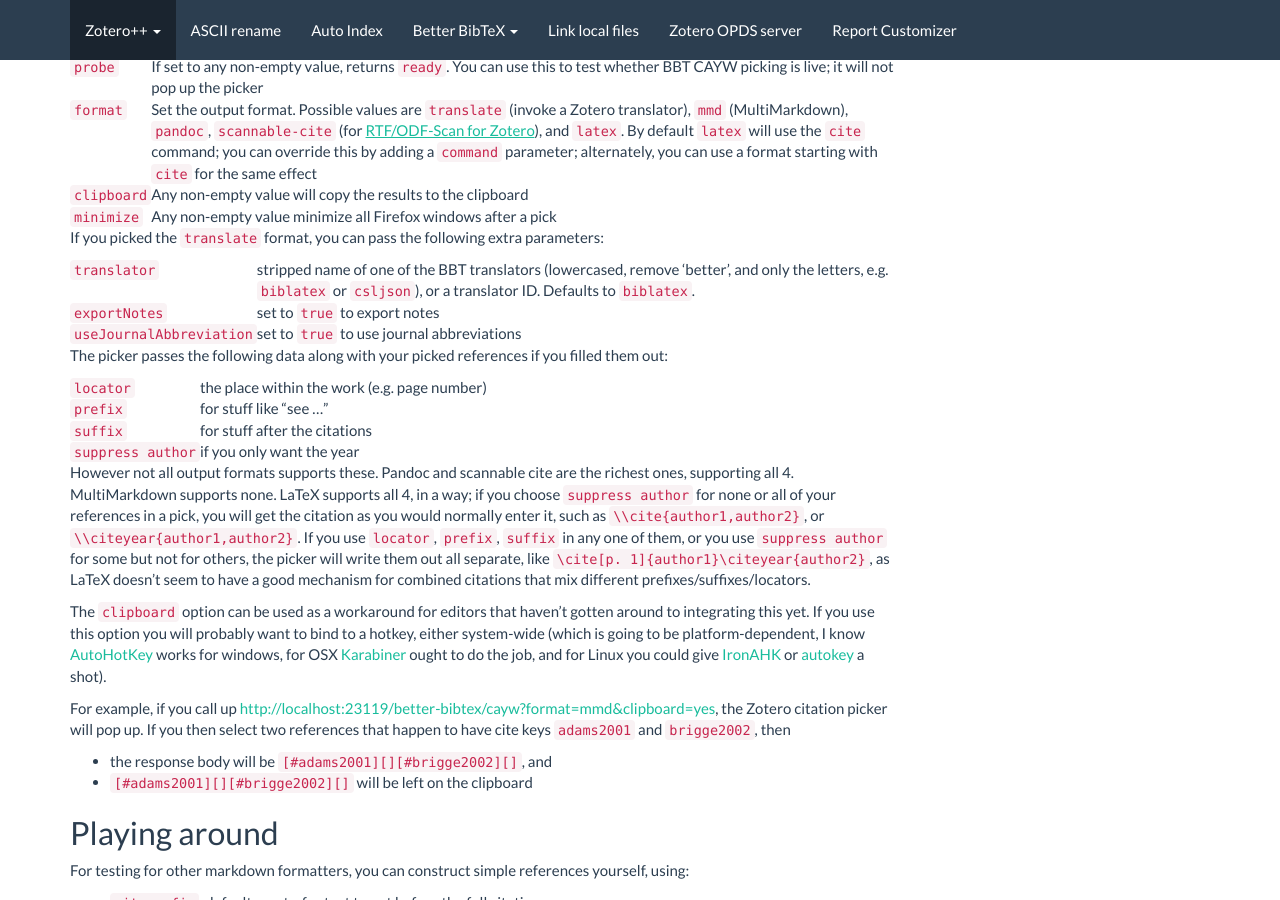
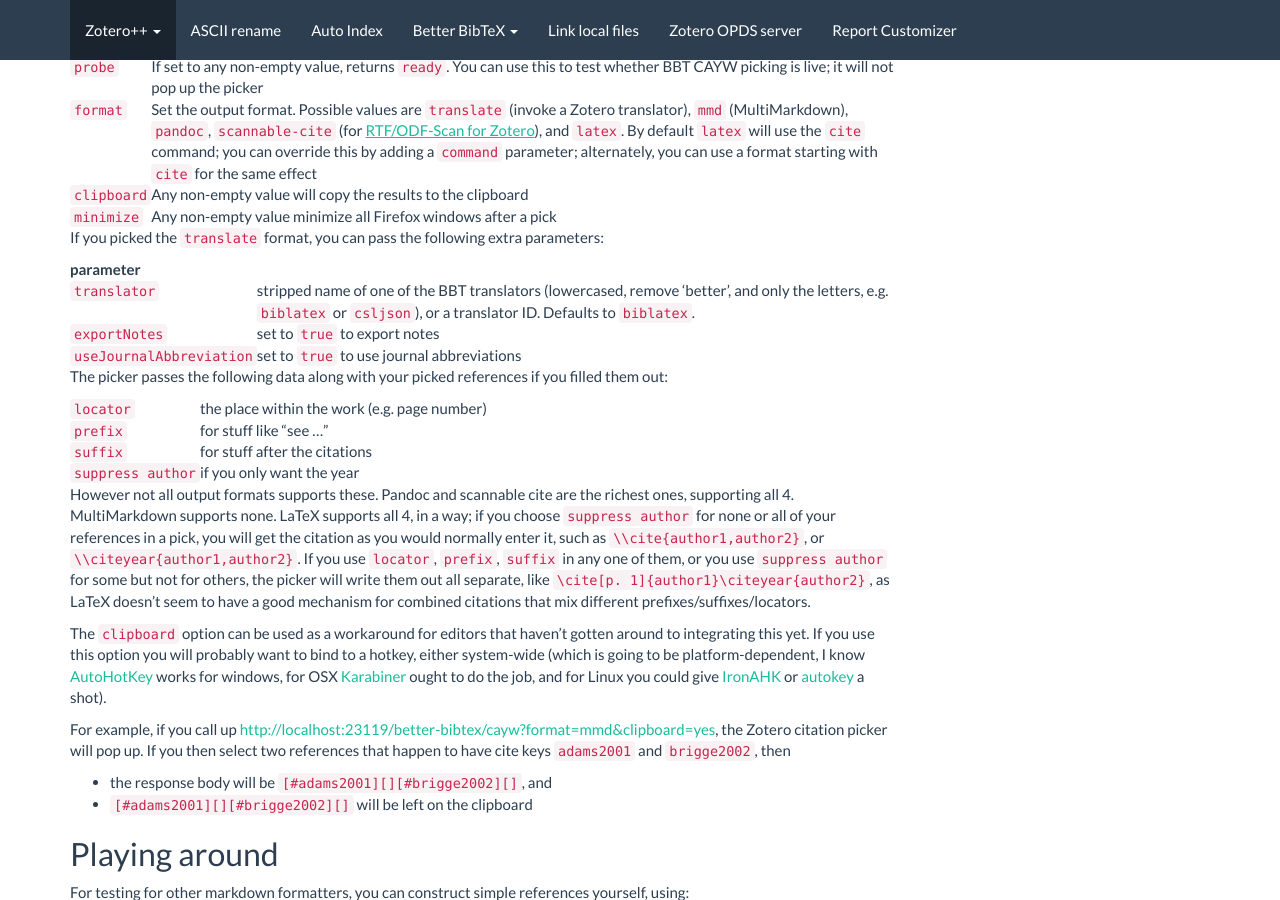
Before and after one commit to edwinksl/ZotPlus.github.io, a Jekyll site: the page built from better-bibtex/cayw.md, in a window 1280 px wide and 900 px high, scrolled down 535 px. Built offline with Jekyll 4.4.1, drawn with Linux system fonts in a browser that asks for light colours; nearby versions of some CDN libraries.

Commit message:
ascii-rename 0.0.40 / auto-index 0.0.36 / better-bibtex 1.6.0 / debug-bridge 0.1.0 / link-local-files 0.0.9 / opds 0.0.10 / report-customizer 0.2.17

```diff
--- a/better-bibtex/cayw.md
+++ b/better-bibtex/cayw.md
@@ -28,8 +28,10 @@
 | `clipboard` | Any non-empty value will copy the results to the clipboard |
 | `minimize` | Any non-empty value minimize all Firefox windows after a pick |
 
+
 If you picked the `translate` format, you can pass the following extra parameters:
 
+| parameter |   |
 | -------- | --------- |
 | `translator` | stripped name of one of the BBT translators (lowercased, remove 'better', and only the letters, e.g.  `biblatex` or `csljson`), or a translator ID. Defaults to `biblatex`. |
 | `exportNotes` | set to `true` to export notes |
```
